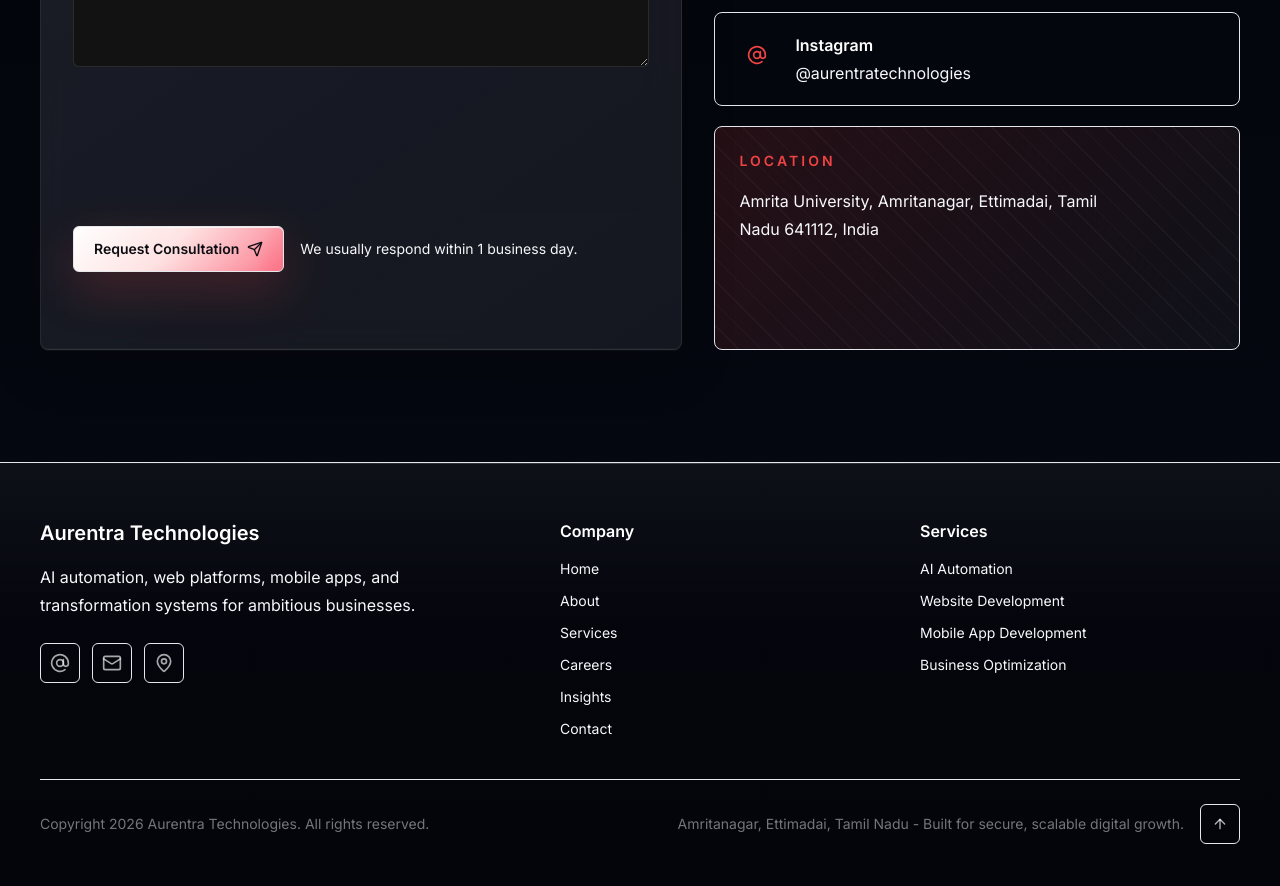
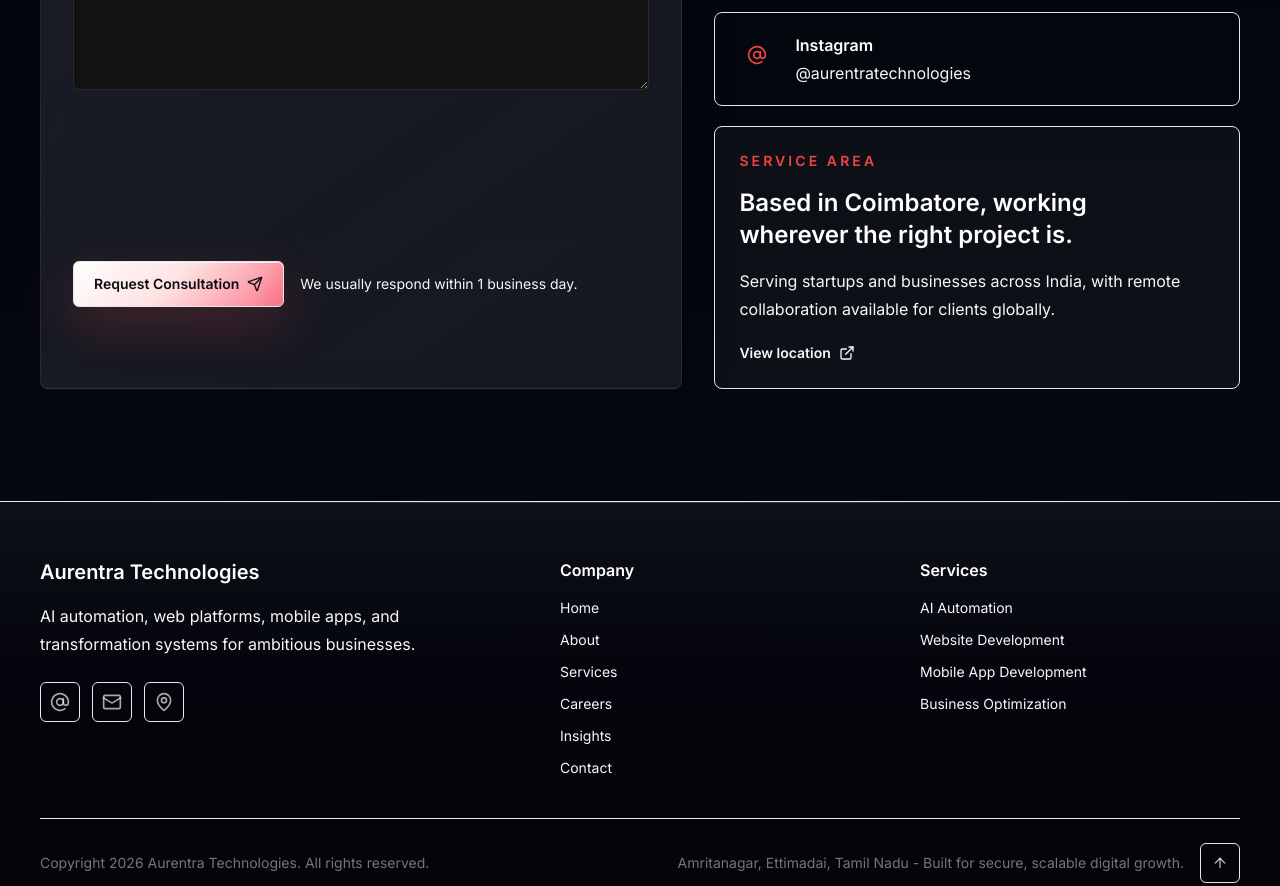
Before and after one commit to Akhils696/Aurentra, a Next.js app: page /contact in a window 1280 px wide. Shown: the part 1140-2026 px from the top of the page. Built offline with nearby package versions, Linux system fonts and the light colour scheme.

Commit message:
feat: redesign location panel with practical business information

```diff
--- a/app/contact/page.tsx
+++ b/app/contact/page.tsx
@@ -1,5 +1,5 @@
 import type { Metadata } from "next";
-import { AtSign, Mail, MapPin, Phone } from "lucide-react";
+import { AtSign, ExternalLink, Mail, MapPin, Phone } from "lucide-react";
 import { ContactForm } from "@/components/contact/contact-form";
 import { AnimatedSection } from "@/components/ui/animated-section";
 import { AnimatedIcon } from "@/components/ui/animated-icon";
@@ -59,9 +59,20 @@ export default function ContactPage() {
                   </div>
                 </div>
               ))}
-              <div className="min-h-56 rounded-lg border border-white/8 bg-[linear-gradient(135deg,rgba(239,68,68,0.14),rgba(255,255,255,0.04)),repeating-linear-gradient(45deg,rgba(255,255,255,0.04)_0,rgba(255,255,255,0.04)_1px,transparent_1px,transparent_16px)] p-6">
-                <p className="text-sm font-semibold uppercase tracking-[0.22em] text-aurora">Location</p>
-                <p className="mt-4 max-w-sm leading-7 text-white/62">Amrita University, Amritanagar, Ettimadai, Tamil Nadu 641112, India</p>
+              <div className="rounded-lg border border-white/8 bg-white/[0.035] p-6">
+                <p className="text-sm font-semibold uppercase tracking-[0.22em] text-aurora">Service Area</p>
+                <h2 className="mt-4 text-2xl font-semibold text-white">Based in Coimbatore, working wherever the right project is.</h2>
+                <p className="mt-4 leading-7 text-white/62">
+                  Serving startups and businesses across India, with remote collaboration available for clients globally.
+                </p>
+                <a
+                  href="https://www.google.com/maps/search/?api=1&query=Amrita%20University%20Amritanagar%20Ettimadai%20Tamil%20Nadu%20641112%20India"
+                  target="_blank"
+                  rel="noreferrer"
+                  className="mt-5 inline-flex items-center gap-2 text-sm font-semibold text-white/78 transition hover:text-aurora"
+                >
+                  View location <ExternalLink aria-hidden className="size-4" />
+                </a>
               </div>
             </aside>
           </div>
```
